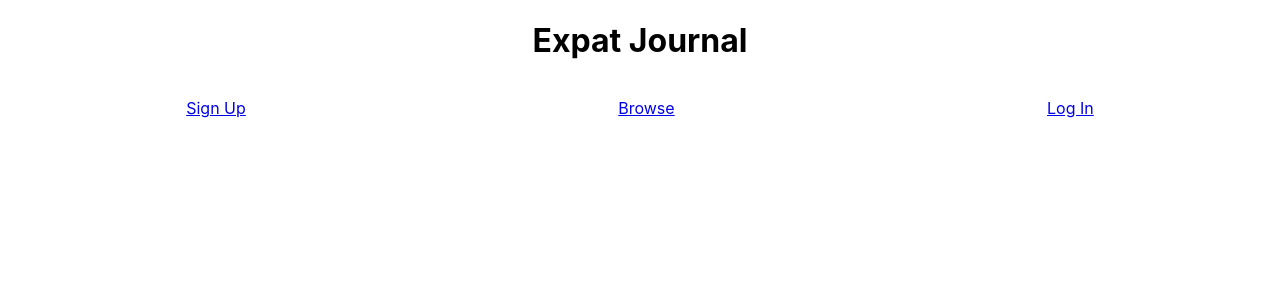
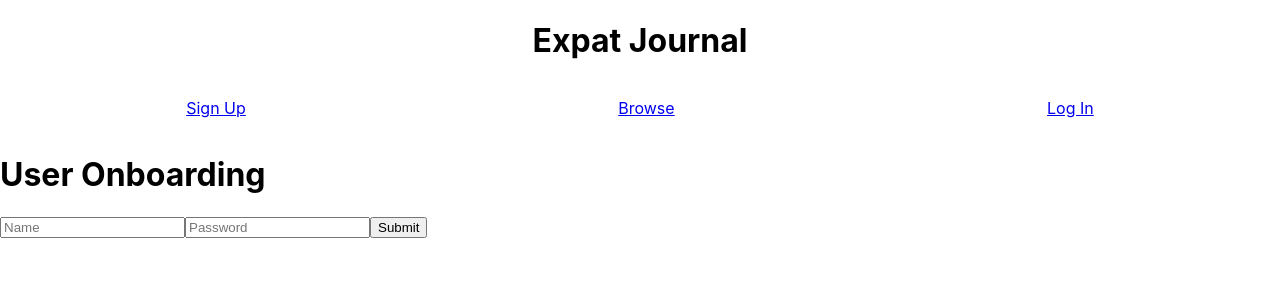
Before and after one commit to ExpatJournal/Front-End, a React (Create React App) app in the folder expat-journal/: page /login in a window 1280 px wide. Shown: the top 300 px of the page. Built offline with nearby package versions, Linux system fonts and the light colour scheme.

Commit message:
Form created ready for wiring, styles not done yet

```diff
--- a/expat-journal/src/App.js
+++ b/expat-journal/src/App.js
@@ -1,6 +1,7 @@
 import React, { useState, useEffect } from "react";
 import SignUp from "./components/SignUp";
 import Welcome from "./components/Welcome";
+import FormikLogInForm from './components/LogIn';
 import Feed from "./components/Feed";
 import Nav from "./components/Nav";
 import DummyData from "./DummyData";
@@ -72,6 +73,7 @@ function App() {
             <Nav />
             <Route exact path="/" component={Welcome} />
             <Route exact path="/signup" component={SignUp} />
+            <Route exact path='/login' component={FormikLogInForm} />
             <Route exact path="/feed" render={props => <Feed {...props} />} />
             {/* <Route exact path="/signup" component={SignUp} /> */}
           </div>
--- /dev/null
+++ b/expat-journal/src/components/LogIn.js
@@ -0,0 +1,67 @@
+import React, { useState, useEffect } from 'react';
+import { Form, Field, withFormik } from 'formik';
+import * as Yup from 'yup';
+import axios from 'axios';
+
+const LogInForm = ({ errors, touched, values, status }) => {
+
+    const [users, setUsers] = useState([]);
+    console.log('The Data === ', users);
+    useEffect(() => {
+        if (status){
+            setUsers([...users, status]);
+        }
+    }, [status]);
+
+    return(
+        <div>
+            <h1>User Onboarding</h1>
+
+                <Form>
+                    <Field type="text" name="userName" placeholder="Name" />
+                    {touched.name && errors.name &&(
+                        <p className="error">{errors.name}</p>
+                    )}
+                    <Field type="password" name="password" placeholder="Password" />
+                    {touched.password && errors.password &&(
+                        <p className="error">{errors.password}</p>
+                    )}
+                    <button type="submit">Submit</button>
+                </Form>
+        </div>
+    );
+};
+
+const FormikLogInForm = withFormik({
+
+    mapPropsToValues({ userName, email, password, Tos }){
+        return {
+            userName: userName || '',
+            password: password || '',
+        }
+    },
+
+    validationSchema: Yup.object().shape({
+        name: Yup.string().required('Name is required!'),
+        email: Yup.string().required('Email is required!'),
+        password: Yup.string().required('password is required!'),
+
+    }),
+
+    handleSubmit(values, { resetForm, setStatus }){
+        axios
+        .post('https://reqres.in/api/users', values)
+        .then(res =>{
+            console.log('ax response:', res)
+            resetForm();
+            setStatus(res.data);
+
+        })
+        .catch(err => {
+            console.log(err);
+            setStatus(false);
+        });
+    }
+})(LogInForm);
+
+export default FormikLogInForm;
```
Also changed, not shown: 1 other file (tests, documents, lock files or other folders).
